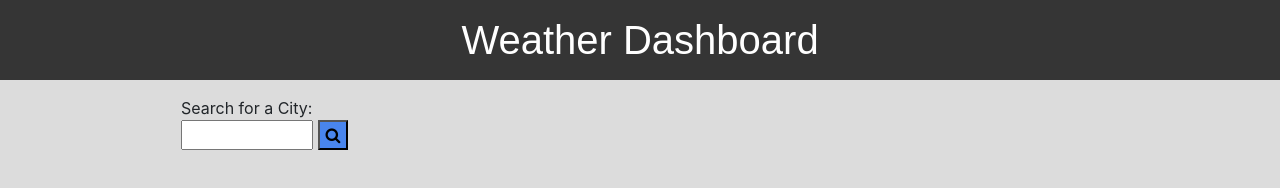
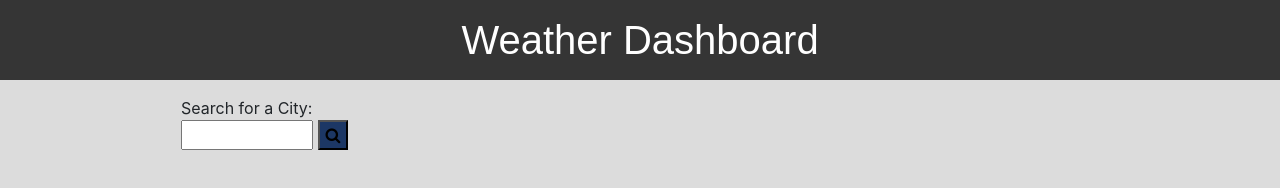
Before and after one commit to Sakariya95/Weather-Forecast, a plain HTML site: page index.html in a window 1280 px wide. Drawn offline with nearby package versions, Linux system fonts and the light colour scheme.

Commit message:
tiny change css

```diff
--- a/styles.css
+++ b/styles.css
@@ -11,7 +11,7 @@ body {
     font-family: sans-serif;
   }
   .handleCitySearch {
-    background-color: rgb(73, 133, 237);
+    background-color: rgb(28, 55, 101);
   }
 
   h2 {
```
